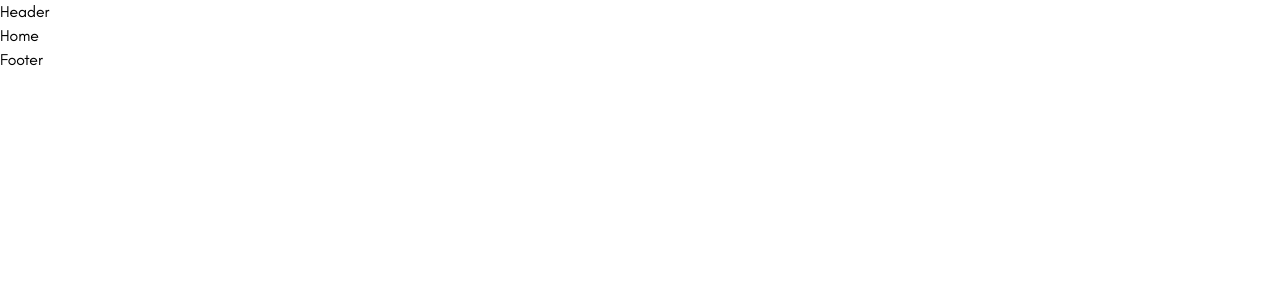
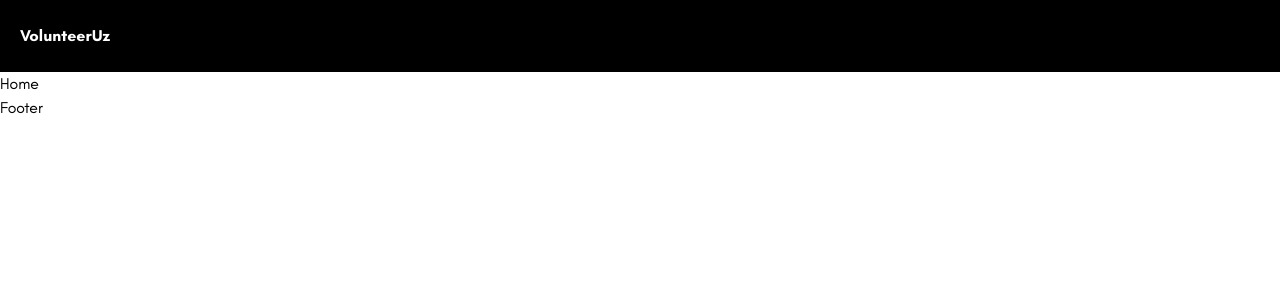
Before and after one commit to Digitals-Group/wematch, a React (Vite) app: page / in a window 1280 px wide. Shown: the top 300 px of the page. Built offline with nearby package versions, Linux system fonts and the light colour scheme.

Commit message:
header done

```diff
--- a/src/Layout/Header/Header.jsx
+++ b/src/Layout/Header/Header.jsx
@@ -1,9 +1,42 @@
-import React from 'react'
+import React from "react";
+import { Link } from "react-router-dom";
 
 const Header = () => {
+  const navLinks = [
+    {
+      name: "Home",
+      to: "/",
+    },
+    {
+      name: "Opportunities",
+      to: "/opportunities",
+    },
+    {
+      name: "About Us",
+      to: "/aboutus",
+    },
+  ];
   return (
-    <div>Header</div>
-  )
-}
+    <header className="bg-black py-6">
+      <div className="max-w-[1336px] w-full mx-auto px-[20px]">
+        <div className="flex items-center justify-between">
+          <Link className="text-white font-bold text-4 " to={"/"}>
+            VolunteerUz
+          </Link>
 
-export default Header
+          <ul className="flex items-center gap-[20px]">
+            {navLinks?.map((link) => (
+              <li key={link.name}>
+                <Link className="" to={link?.to}>
+                  {link?.name}
+                </Link>
+              </li>
+            ))}
+          </ul>
+        </div>
+      </div>
+    </header>
+  );
+};
+
+export default Header;
```
